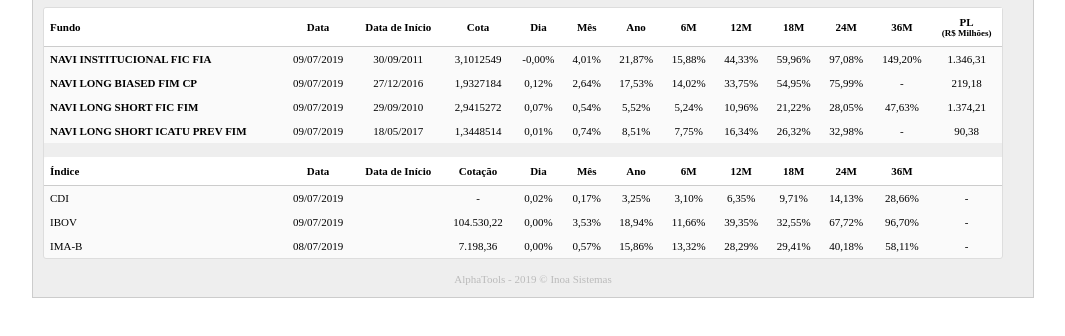
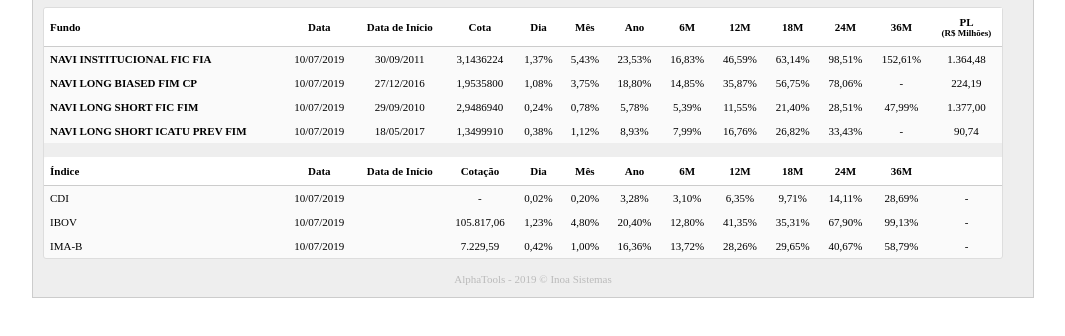
Before and after one commit to NaviCapital/navi.com.br, a plain HTML site: page views/cotas.htm in a window 1280 px wide. Shown: the part 54-390 px from the top of the page, without its empty margins (107-1172 px from the left). Drawn offline with Linux system fonts and the light colour scheme.

Commit message:
Cotas_20190710

```diff
--- a/views/cotas.htm
+++ b/views/cotas.htm
@@ -71,84 +71,84 @@
 
 					<tr>
 						<td style="padding: 6px 6px; font-weight: bold;">NAVI INSTITUCIONAL FIC FIA</td>
-						<td style="padding: 6px 6px; text-align: center;">09/07/2019</td>
+						<td style="padding: 6px 6px; text-align: center;">10/07/2019</td>
 						<td style="padding: 6px 6px; text-align: center;">30/09/2011</td>
 						<!-- <td style="padding: 6px 6px;">30/09/2011</td> -->
 
 
-						<td style="padding: 6px 6px; text-align: center; white-space: nowrap;">3,1012549</td>
+						<td style="padding: 6px 6px; text-align: center; white-space: nowrap;">3,1436224</td>
 
-						<td style="padding: 6px 6px; text-align: center; white-space: nowrap;" style="text-align: center; white-space: nowrap;">-0,00%</td>
+						<td style="padding: 6px 6px; text-align: center; white-space: nowrap;" style="text-align: center; white-space: nowrap;">1,37%</td>
 
-						<td style="padding: 6px 6px; text-align: center; white-space: nowrap;" style="text-align: center; white-space: nowrap;">4,01%</td>
+						<td style="padding: 6px 6px; text-align: center; white-space: nowrap;" style="text-align: center; white-space: nowrap;">5,43%</td>
 
 
-						<td style="padding: 6px 6px; text-align: center; white-space: nowrap;">21,87%</td>
+						<td style="padding: 6px 6px; text-align: center; white-space: nowrap;">23,53%</td>
 
 
 
-							<td style="padding: 6px 6px; text-align: center; white-space: nowrap;">15,88%</td>
+							<td style="padding: 6px 6px; text-align: center; white-space: nowrap;">16,83%</td>
 
 
 
 
-							<td style="padding: 6px 6px; text-align: center; white-space: nowrap;">44,33%</td>
+							<td style="padding: 6px 6px; text-align: center; white-space: nowrap;">46,59%</td>
 
 
 
 
-							<td style="padding: 6px 6px; text-align: center; white-space: nowrap;">59,96%</td>
+							<td style="padding: 6px 6px; text-align: center; white-space: nowrap;">63,14%</td>
 
 
 
-							<td style="padding: 6px 6px; text-align: center; white-space: nowrap;">97,08%</td>
+							<td style="padding: 6px 6px; text-align: center; white-space: nowrap;">98,51%</td>
 
 
 
-							<td style="padding: 6px 6px; text-align: center; white-space: nowrap;">149,20%</td>
+							<td style="padding: 6px 6px; text-align: center; white-space: nowrap;">152,61%</td>
 
 
 
 
-						<td style="padding: 6px 6px; text-align: center; white-space: nowrap;">1.346,31</td>
+						<td style="padding: 6px 6px; text-align: center; white-space: nowrap;">1.364,48</td>
 
 
-						<!--  <td style="padding: 6px 6px; text-align: center; white-space: nowrap;">44,43%</td> -->
+						<!--  <td style="padding: 6px 6px; text-align: center; white-space: nowrap;">44,64%</td> -->
 					</tr>
 
 					<tr>
 						<td style="padding: 6px 6px; font-weight: bold;">NAVI LONG BIASED FIM CP</td>
-						<td style="padding: 6px 6px; text-align: center;">09/07/2019</td>
+						<td style="padding: 6px 6px; text-align: center;">10/07/2019</td>
 						<td style="padding: 6px 6px; text-align: center;">27/12/2016</td>
 						<!-- <td style="padding: 6px 6px;">27/12/2016</td> -->
 
 
-						<td style="padding: 6px 6px; text-align: center; white-space: nowrap;">1,9327184</td>
+						<td style="padding: 6px 6px; text-align: center; white-space: nowrap;">1,9535800</td>
 
-						<td style="padding: 6px 6px; text-align: center; white-space: nowrap;" style="text-align: center; white-space: nowrap;">0,12%</td>
+						<td style="padding: 6px 6px; text-align: center; white-space: nowrap;" style="text-align: center; white-space: nowrap;">1,08%</td>
 
-						<td style="padding: 6px 6px; text-align: center; white-space: nowrap;" style="text-align: center; white-space: nowrap;">2,64%</td>
+						<td style="padding: 6px 6px; text-align: center; white-space: nowrap;" style="text-align: center; white-space: nowrap;">3,75%</td>
 
 
-						<td style="padding: 6px 6px; text-align: center; white-space: nowrap;">17,53%</td>
+						<td style="padding: 6px 6px; text-align: center; white-space: nowrap;">18,80%</td>
 
 
 
-							<td style="padding: 6px 6px; text-align: center; white-space: nowrap;">14,02%</td>
+							<td style="padding: 6px 6px; text-align: center; white-space: nowrap;">14,85%</td>
 
 
 
 
-							<td style="padding: 6px 6px; text-align: center; white-space: nowrap;">33,75%</td>
+							<td style="padding: 6px 6px; text-align: center; white-space: nowrap;">35,87%</td>
 
 
 
 
-							<td style="padding: 6px 6px; text-align: center; white-space: nowrap;">54,95%</td>
+							<td style="padding: 6px 6px; text-align: center; white-space: nowrap;">56,75%</td>
 
 
 
-							<td style="padding: 6px 6px; text-align: center; white-space: nowrap;">75,99%</td>
+							<td style="padding: 6px 6px; text-align: center; white-space: nowrap;">78,06%</td>
 
 
 
@@ -157,92 +157,92 @@
 
 
 
-						<td style="padding: 6px 6px; text-align: center; white-space: nowrap;">219,18</td>
+						<td style="padding: 6px 6px; text-align: center; white-space: nowrap;">224,19</td>
 
 
-						<!--  <td style="padding: 6px 6px; text-align: center; white-space: nowrap;">7,23%</td> -->
+						<!--  <td style="padding: 6px 6px; text-align: center; white-space: nowrap;">7,34%</td> -->
 					</tr>
 
 					<tr>
 						<td style="padding: 6px 6px; font-weight: bold;">NAVI LONG SHORT FIC FIM</td>
-						<td style="padding: 6px 6px; text-align: center;">09/07/2019</td>
+						<td style="padding: 6px 6px; text-align: center;">10/07/2019</td>
 						<td style="padding: 6px 6px; text-align: center;">29/09/2010</td>
 						<!-- <td style="padding: 6px 6px;">29/09/2010</td> -->
 
 
-						<td style="padding: 6px 6px; text-align: center; white-space: nowrap;">2,9415272</td>
+						<td style="padding: 6px 6px; text-align: center; white-space: nowrap;">2,9486940</td>
 
-						<td style="padding: 6px 6px; text-align: center; white-space: nowrap;" style="text-align: center; white-space: nowrap;">0,07%</td>
+						<td style="padding: 6px 6px; text-align: center; white-space: nowrap;" style="text-align: center; white-space: nowrap;">0,24%</td>
 
-						<td style="padding: 6px 6px; text-align: center; white-space: nowrap;" style="text-align: center; white-space: nowrap;">0,54%</td>
+						<td style="padding: 6px 6px; text-align: center; white-space: nowrap;" style="text-align: center; white-space: nowrap;">0,78%</td>
 
 
-						<td style="padding: 6px 6px; text-align: center; white-space: nowrap;">5,52%</td>
+						<td style="padding: 6px 6px; text-align: center; white-space: nowrap;">5,78%</td>
 
 
 
-							<td style="padding: 6px 6px; text-align: center; white-space: nowrap;">5,24%</td>
+							<td style="padding: 6px 6px; text-align: center; white-space: nowrap;">5,39%</td>
 
 
 
 
-							<td style="padding: 6px 6px; text-align: center; white-space: nowrap;">10,96%</td>
+							<td style="padding: 6px 6px; text-align: center; white-space: nowrap;">11,55%</td>
 
 
 
 
-							<td style="padding: 6px 6px; text-align: center; white-space: nowrap;">21,22%</td>
+							<td style="padding: 6px 6px; text-align: center; white-space: nowrap;">21,40%</td>
 
 
 
-							<td style="padding: 6px 6px; text-align: center; white-space: nowrap;">28,05%</td>
+							<td style="padding: 6px 6px; text-align: center; white-space: nowrap;">28,51%</td>
 
 
 
-							<td style="padding: 6px 6px; text-align: center; white-space: nowrap;">47,63%</td>
+							<td style="padding: 6px 6px; text-align: center; white-space: nowrap;">47,99%</td>
 
 
 
 
-						<td style="padding: 6px 6px; text-align: center; white-space: nowrap;">1.374,21</td>
+						<td style="padding: 6px 6px; text-align: center; white-space: nowrap;">1.377,00</td>
 
 
-						<!--  <td style="padding: 6px 6px; text-align: center; white-space: nowrap;">45,35%</td> -->
+						<!--  <td style="padding: 6px 6px; text-align: center; white-space: nowrap;">45,05%</td> -->
 					</tr>
 
 					<tr>
 						<td style="padding: 6px 6px; font-weight: bold;">NAVI LONG SHORT ICATU PREV FIM</td>
-						<td style="padding: 6px 6px; text-align: center;">09/07/2019</td>
+						<td style="padding: 6px 6px; text-align: center;">10/07/2019</td>
 						<td style="padding: 6px 6px; text-align: center;">18/05/2017</td>
 						<!-- <td style="padding: 6px 6px;">18/05/2017</td> -->
 
 
-						<td style="padding: 6px 6px; text-align: center; white-space: nowrap;">1,3448514</td>
+						<td style="padding: 6px 6px; text-align: center; white-space: nowrap;">1,3499910</td>
 
-						<td style="padding: 6px 6px; text-align: center; white-space: nowrap;" style="text-align: center; white-space: nowrap;">0,01%</td>
+						<td style="padding: 6px 6px; text-align: center; white-space: nowrap;" style="text-align: center; white-space: nowrap;">0,38%</td>
 
-						<td style="padding: 6px 6px; text-align: center; white-space: nowrap;" style="text-align: center; white-space: nowrap;">0,74%</td>
+						<td style="padding: 6px 6px; text-align: center; white-space: nowrap;" style="text-align: center; white-space: nowrap;">1,12%</td>
 
 
-						<td style="padding: 6px 6px; text-align: center; white-space: nowrap;">8,51%</td>
+						<td style="padding: 6px 6px; text-align: center; white-space: nowrap;">8,93%</td>
 
 
 
-							<td style="padding: 6px 6px; text-align: center; white-space: nowrap;">7,75%</td>
+							<td style="padding: 6px 6px; text-align: center; white-space: nowrap;">7,99%</td>
 
 
 
 
-							<td style="padding: 6px 6px; text-align: center; white-space: nowrap;">16,34%</td>
+							<td style="padding: 6px 6px; text-align: center; white-space: nowrap;">16,76%</td>
 
 
 
 
-							<td style="padding: 6px 6px; text-align: center; white-space: nowrap;">26,32%</td>
+							<td style="padding: 6px 6px; text-align: center; white-space: nowrap;">26,82%</td>
 
 
 
-							<td style="padding: 6px 6px; text-align: center; white-space: nowrap;">32,98%</td>
+							<td style="padding: 6px 6px; text-align: center; white-space: nowrap;">33,43%</td>
 
 
 
@@ -251,10 +251,10 @@
 
 
 
-						<td style="padding: 6px 6px; text-align: center; white-space: nowrap;">90,38</td>
+						<td style="padding: 6px 6px; text-align: center; white-space: nowrap;">90,74</td>
 
 
-						<!--  <td style="padding: 6px 6px; text-align: center; white-space: nowrap;">2,98%</td> -->
+						<!--  <td style="padding: 6px 6px; text-align: center; white-space: nowrap;">2,97%</td> -->
 					</tr>
 
 
@@ -347,14 +347,14 @@
 
 					<tr>
 						<td style="padding: 6px 6px;">CDI</td>
-						<td style="padding: 6px 6px; text-align: center;">09/07/2019</td>
+						<td style="padding: 6px 6px; text-align: center;">10/07/2019</td>
 
 						<td style="padding: 6px 6px; text-align: center;"></td>
 
 						<td style="padding: 6px 6px; text-align: center; white-space: nowrap;">-</td>
 						<td style="padding: 6px 6px; text-align: center; white-space: nowrap;">0,02%</td>
-						<td style="padding: 6px 6px; text-align: center; white-space: nowrap;">0,17%</td>
-						<td style="padding: 6px 6px; text-align: center; white-space: nowrap;">3,25%</td>
+						<td style="padding: 6px 6px; text-align: center; white-space: nowrap;">0,20%</td>
+						<td style="padding: 6px 6px; text-align: center; white-space: nowrap;">3,28%</td>
 
 							<td style="padding: 6px 6px; text-align: center; white-space: nowrap;">3,10%</td>
 
@@ -365,10 +365,10 @@
 							<td style="padding: 6px 6px; text-align: center; white-space: nowrap;">9,71%</td>
 
 
-							<td style="padding: 6px 6px; text-align: center; white-space: nowrap;">14,13%</td>
+							<td style="padding: 6px 6px; text-align: center; white-space: nowrap;">14,11%</td>
 
 
-							<td style="padding: 6px 6px; text-align: center; white-space: nowrap;">28,66%</td>
+							<td style="padding: 6px 6px; text-align: center; white-space: nowrap;">28,69%</td>
 
 
 
@@ -379,28 +379,28 @@
 
 					<tr>
 						<td style="padding: 6px 6px;">IBOV</td>
-						<td style="padding: 6px 6px; text-align: center;">09/07/2019</td>
+						<td style="padding: 6px 6px; text-align: center;">10/07/2019</td>
 
 						<td style="padding: 6px 6px; text-align: center;"></td>
 
-						<td style="padding: 6px 6px; text-align: center; white-space: nowrap;">104.530,22</td>
-						<td style="padding: 6px 6px; text-align: center; white-space: nowrap;">0,00%</td>
-						<td style="padding: 6px 6px; text-align: center; white-space: nowrap;">3,53%</td>
-						<td style="padding: 6px 6px; text-align: center; white-space: nowrap;">18,94%</td>
+						<td style="padding: 6px 6px; text-align: center; white-space: nowrap;">105.817,06</td>
+						<td style="padding: 6px 6px; text-align: center; white-space: nowrap;">1,23%</td>
+						<td style="padding: 6px 6px; text-align: center; white-space: nowrap;">4,80%</td>
+						<td style="padding: 6px 6px; text-align: center; white-space: nowrap;">20,40%</td>
 
-							<td style="padding: 6px 6px; text-align: center; white-space: nowrap;">11,66%</td>
+							<td style="padding: 6px 6px; text-align: center; white-space: nowrap;">12,80%</td>
 
 
-							<td style="padding: 6px 6px; text-align: center; white-space: nowrap;">39,35%</td>
+							<td style="padding: 6px 6px; text-align: center; white-space: nowrap;">41,35%</td>
 
 
-							<td style="padding: 6px 6px; text-align: center; white-space: nowrap;">32,55%</td>
+							<td style="padding: 6px 6px; text-align: center; white-space: nowrap;">35,31%</td>
 
 
-							<td style="padding: 6px 6px; text-align: center; white-space: nowrap;">67,72%</td>
+							<td style="padding: 6px 6px; text-align: center; white-space: nowrap;">67,90%</td>
 
 
-							<td style="padding: 6px 6px; text-align: center; white-space: nowrap;">96,70%</td>
+							<td style="padding: 6px 6px; text-align: center; white-space: nowrap;">99,13%</td>
 
 
 
@@ -411,28 +411,28 @@
 
 					<tr>
 						<td style="padding: 6px 6px;">IMA-B</td>
-						<td style="padding: 6px 6px; text-align: center;">08/07/2019</td>
+						<td style="padding: 6px 6px; text-align: center;">10/07/2019</td>
 
 						<td style="padding: 6px 6px; text-align: center;"></td>
 
-						<td style="padding: 6px 6px; text-align: center; white-space: nowrap;">7.198,36</td>
-						<td style="padding: 6px 6px; text-align: center; white-space: nowrap;">0,00%</td>
-						<td style="padding: 6px 6px; text-align: center; white-space: nowrap;">0,57%</td>
-						<td style="padding: 6px 6px; text-align: center; white-space: nowrap;">15,86%</td>
+						<td style="padding: 6px 6px; text-align: center; white-space: nowrap;">7.229,59</td>
+						<td style="padding: 6px 6px; text-align: center; white-space: nowrap;">0,42%</td>
+						<td style="padding: 6px 6px; text-align: center; white-space: nowrap;">1,00%</td>
+						<td style="padding: 6px 6px; text-align: center; white-space: nowrap;">16,36%</td>
 
-							<td style="padding: 6px 6px; text-align: center; white-space: nowrap;">13,32%</td>
+							<td style="padding: 6px 6px; text-align: center; white-space: nowrap;">13,72%</td>
 
 
-							<td style="padding: 6px 6px; text-align: center; white-space: nowrap;">28,29%</td>
+							<td style="padding: 6px 6px; text-align: center; white-space: nowrap;">28,26%</td>
 
 
-							<td style="padding: 6px 6px; text-align: center; white-space: nowrap;">29,41%</td>
+							<td style="padding: 6px 6px; text-align: center; white-space: nowrap;">29,65%</td>
 
 
-							<td style="padding: 6px 6px; text-align: center; white-space: nowrap;">40,18%</td>
+							<td style="padding: 6px 6px; text-align: center; white-space: nowrap;">40,67%</td>
 
 
-							<td style="padding: 6px 6px; text-align: center; white-space: nowrap;">58,11%</td>
+							<td style="padding: 6px 6px; text-align: center; white-space: nowrap;">58,79%</td>
 
 
 
```
